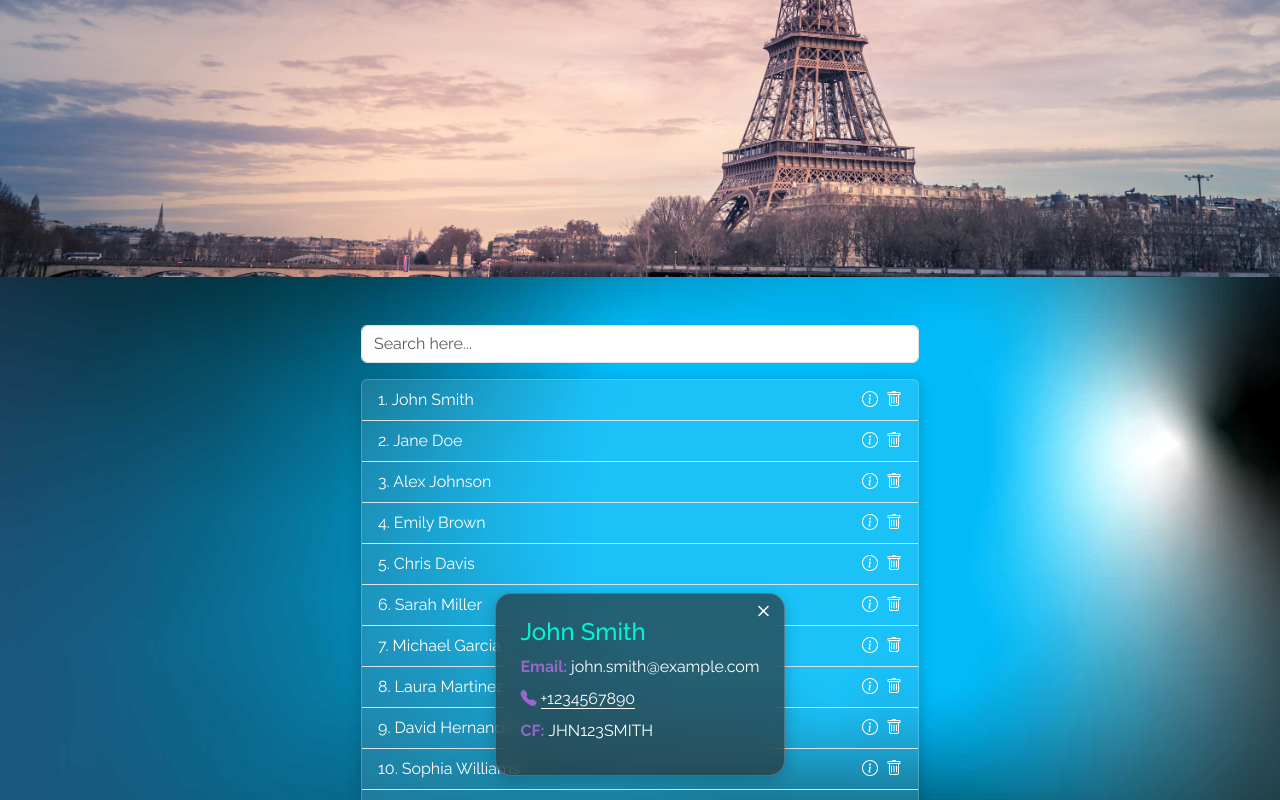
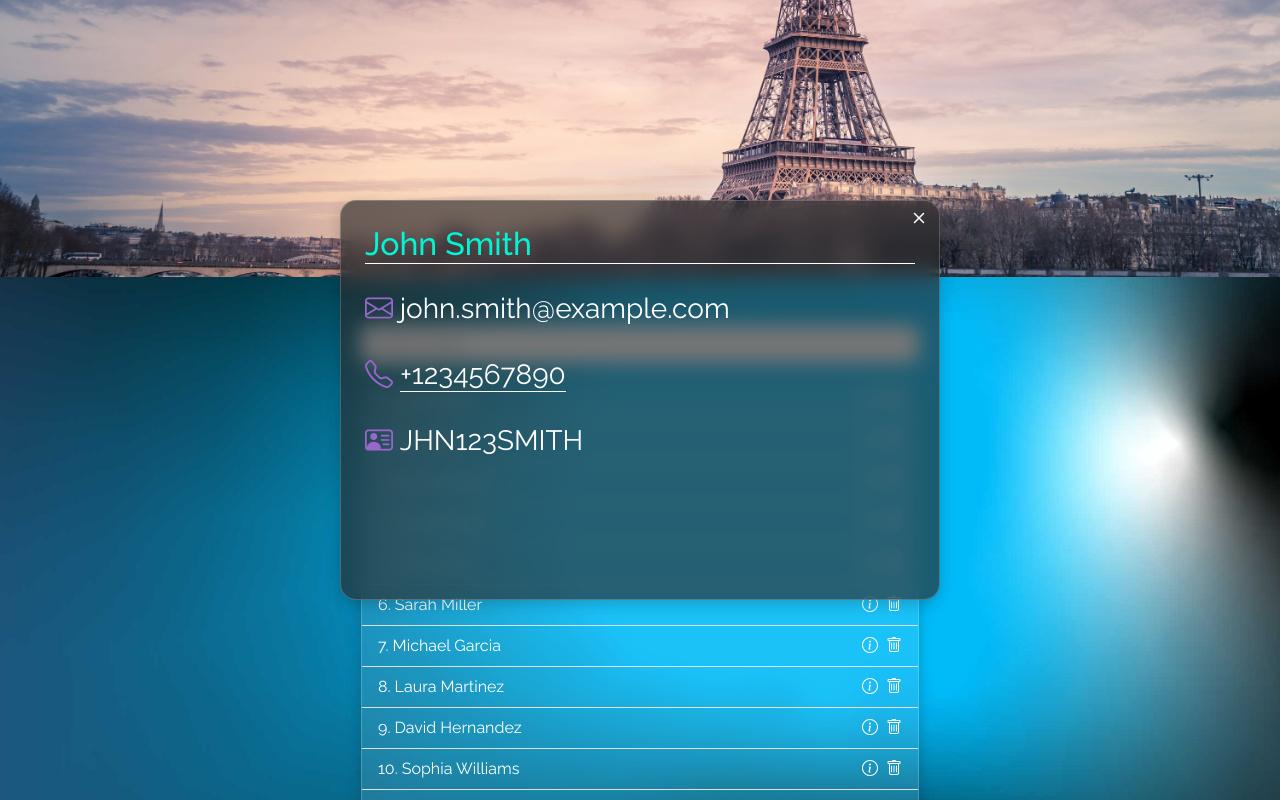
Before and after one commit to GiuseppeColucci95/booRoad_team2, a React (Vite) app: page /trips/1 in a window 1280 px wide. Both pictures are taken after a click on the element 870 px from the left and 847 px from the top of the page. Shown: the part 447-1247 px from the top of the page. Built offline with nearby package versions, Linux system fonts and the light colour scheme.

Commit message:
fix: update TravelerInfo component styles and improve overlay behavior

```diff
--- a/src/components/Traveler.jsx
+++ b/src/components/Traveler.jsx
@@ -3,14 +3,14 @@ export default function TravelerInfo({ selectedTraveler, setOpenOverlay }) {
 
 
     return (
-        <div id="traveler-info">
+        <div id="traveler-info" onClickOut={() => { setOpenOverlay(false) }}>
             <div className="card-info p-4 m-5 position-relative">
                 <div className="pin" onClick={() => { setOpenOverlay(false) }}><i class="bi bi-x"></i></div>
                 <div className="card-body">
-                    <h4 className="card-title mb-2">{fullName}</h4>
-                    <p className="card-text mb-2"><b className="text-lilac">Email: </b>{selectedTraveler.email}</p>
-                    <p className="card-text mb-2"><i className="bi bi-telephone-fill text-lilac"></i> <span className="border-bottom border-light">{selectedTraveler.phone}</span></p>
-                    <p className="card-text mb-2"><b className="text-lilac">CF: </b>{selectedTraveler.fiscalCode}</p>
+                    <h4 className="card-title fs-2 mb-4">{fullName}</h4>
+                    <p className="card-text fs-3 mb-4"><b className="text-lilac"><i class="bi bi-envelope text-lilac"></i> </b>{selectedTraveler.email}</p>
+                    <p className="card-text fs-3  mb-4"><i className="bi bi-telephone text-lilac"></i> <span className="border-bottom border-light">{selectedTraveler.phone}</span></p>
+                    <p className="card-text  fs-3 mb-4"><b className="text-lilac"><i class="bi bi-person-vcard text-lilac"></i> </b>{selectedTraveler.fiscalCode}</p>
                 </div>
             </div>
         </div>
--- a/src/index.css
+++ b/src/index.css
@@ -311,9 +311,9 @@ footer {
 }
 
 #traveler-info {
-    position: absolute;
-    width: 100%;
-    height: 100%;
+    position: fixed;
+    width: 100vh;
+    height: 100vh;
     top: 50%;
     left: 50%;
     transform: translate(-50%, -50%);
@@ -331,8 +331,11 @@ footer {
     -webkit-backdrop-filter: blur(10px);
     border: 1px solid rgba(255, 255, 255, 0.2);
     box-shadow: 0 4px 15px rgba(0, 0, 0, 0.2);
+    width: 75%;
+    height: 50%;
     h4{
         color:var(--accent);
+        border-bottom: 1px solid white;
     }
 
 }
@@ -372,8 +375,8 @@ footer {
 .trip-card{
     transition: ease 0.3s;
     &:hover{
-        transform:scale(1.1) rotate(5deg);
-        z-index: 5;
-        box-shadow: 3px 3px 30px rgba(0, 0, 0, 0.5);
-        }
+        z-index: 10;
+        box-shadow: 3px 3px 30px rgba(217, 216, 216, 0.808);
+     }
+
 }
--- a/src/pages/Trip.jsx
+++ b/src/pages/Trip.jsx
@@ -82,7 +82,7 @@ export default function Trip() {
       </section>
 
       <section id="travelers" className="mb-5">
-        <div className="container  position-relative">
+        <div className="container">
           {openOverlay && (
             <TravelerInfo selectedTraveler={selectedTraveler} setOpenOverlay={setOpenOverlay} />
           )
```
